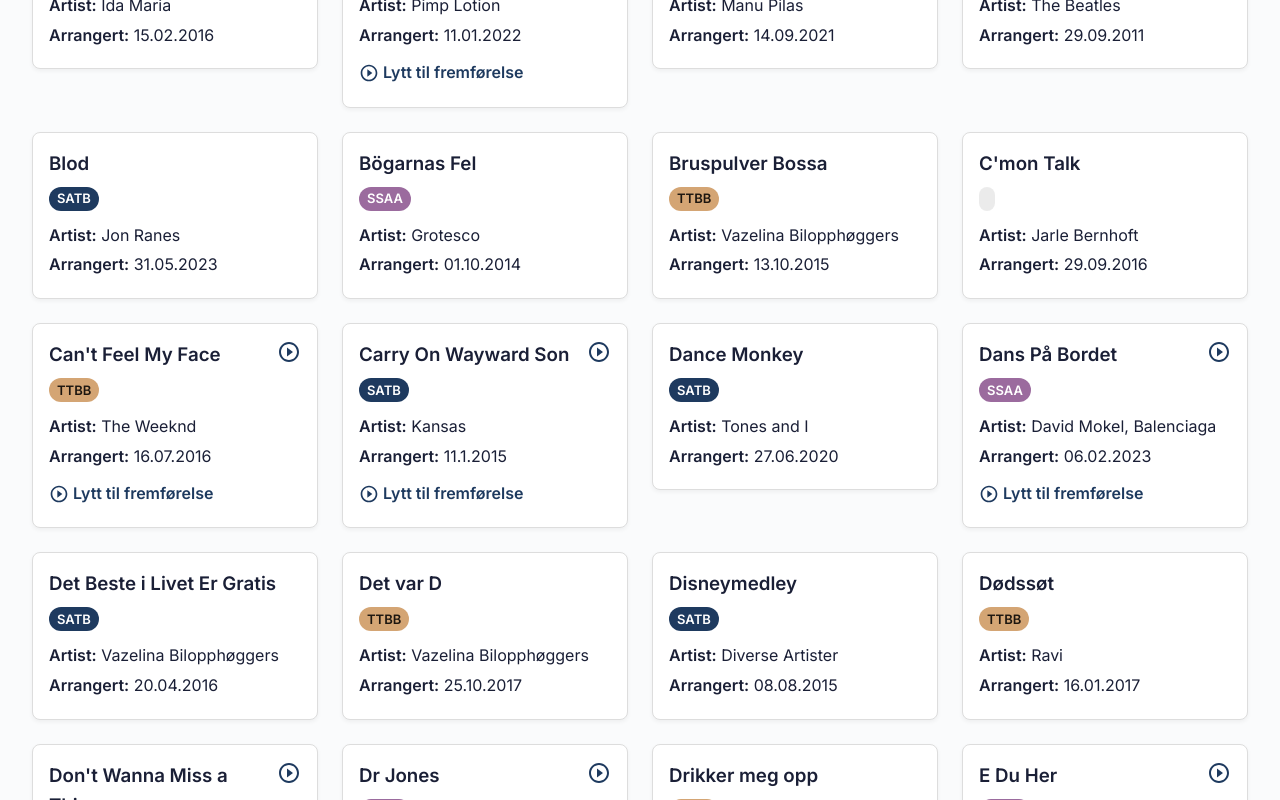
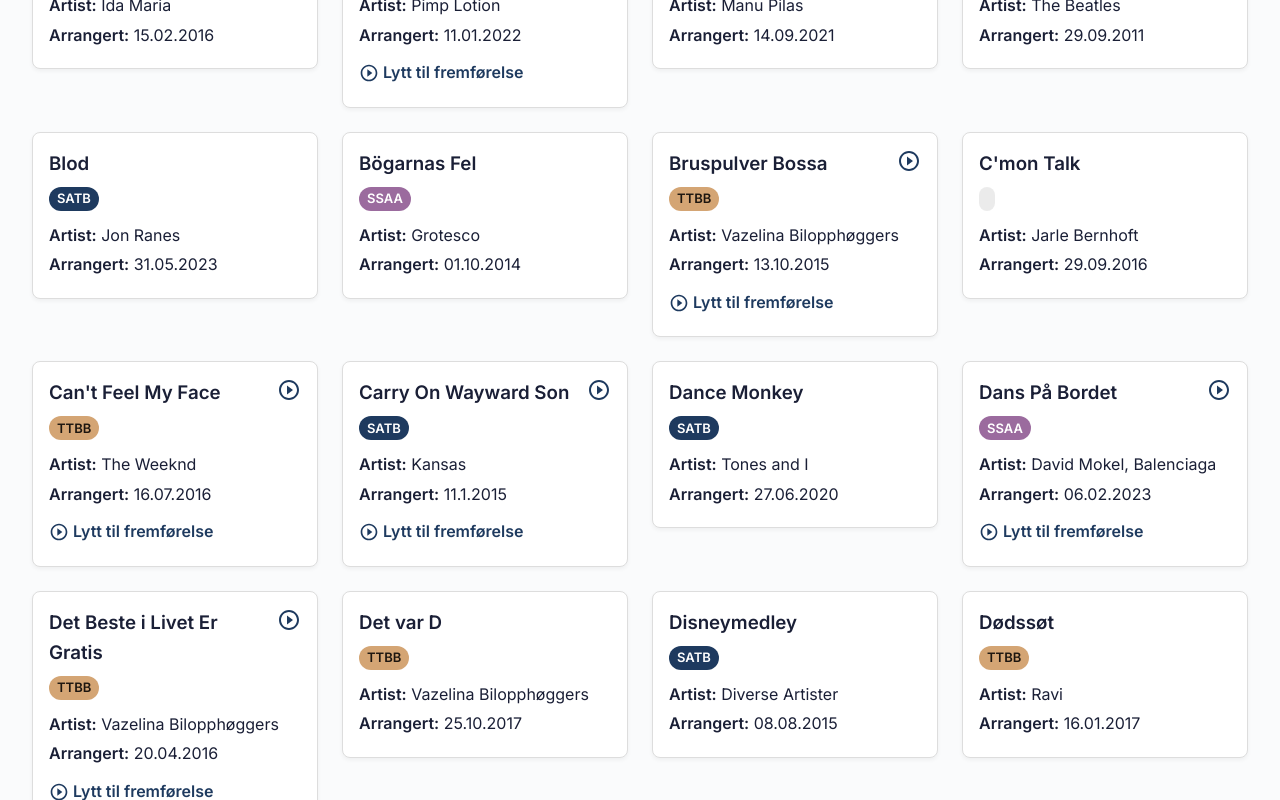
Before and after one commit to hakonlund/portfolio, a React (Create React App) app: page /arrangementer in a window 1280 px wide. Shown: the part 700-1500 px from the top of the page. Built offline with nearby package versions, Linux system fonts and the light colour scheme.

Commit message:
Clean up in arrangements

```diff
--- a/src/data/arrangements.ts
+++ b/src/data/arrangements.ts
@@ -123,7 +123,7 @@
       dato: "03.09.2014",
       tilKor: "Foetus",
       besetning: "TTBB/SATB",
-      fremførelse: ""
+      fremførelse: "https://www.youtube.com/watch?v=DD8DRwYe92g&list=RDDD8DRwYe92g&start_radio=1"
     },
     {
       tittel: "Bögarnas Fel",
@@ -240,7 +240,7 @@
       dato: "13.10.2015",
       tilKor: "MKM",
       besetning: "TTBB",
-      fremførelse: ""
+      fremførelse: "https://youtu.be/d-p_P7w6GNs?list=RDd-p_P7w6GNs&t=268"
     },
     {
       tittel: "Mor og Far Sin Sang",
@@ -248,7 +248,7 @@
       originalTekst: "Nei",
       dato: "29.09.2015",
       tilKor: "Pirum",
-      besetning: "SATB",
+      besetning: "TTBB",
       fremførelse: ""
     },
     {
@@ -257,7 +257,7 @@
       originalTekst: "Ja",
       dato: "10.11.2015",
       tilKor: "TKS",
-      besetning: "SATB",
+      besetning: "SSAA",
       fremførelse: ""
     },
     {
@@ -293,8 +293,8 @@
       originalTekst: "Ja",
       dato: "20.04.2016",
       tilKor: "MKM",
-      besetning: "SATB",
-      fremførelse: ""
+      besetning: "TTBB",
+      fremførelse: "https://www.youtube.com/watch?v=YIH42jii-58"
     },
     {
       tittel: "Teen Town",
@@ -357,15 +357,6 @@
       dato: "30.01.2017",
       tilKor: "Bilyd",
       besetning: "SSAA",
-      fremførelse: ""
-    },
-    {
-      tittel: "Korstocksangen",
-      artist: "Toploader",
-      originalTekst: "Nei",
-      dato: "24.03.2017",
-      tilKor: "Korstock",
-      besetning: "SATB",
       fremførelse: ""
     },
     {
@@ -645,7 +636,7 @@
       dato: "12.07.2021",
       tilKor: "Knauskoret",
       besetning: "SATB",
-      fremførelse: ""
+      fremførelse: "https://www.youtube.com/watch?v=FR_gPQooLdA&list=RDFR_gPQooLdA&start_radio=1"
     },
     {
       tittel: "High Hopes",
@@ -654,7 +645,7 @@
       dato: "15.08.2021",
       tilKor: "UKA",
       besetning: "SATB",
-      fremførelse: "https://www.youtube.com/watch?v=MOWPO0popHk&ab_channel=Knauskoret"
+      fremførelse: ""
     },
     {
       tittel: "Song of Durin",
```
